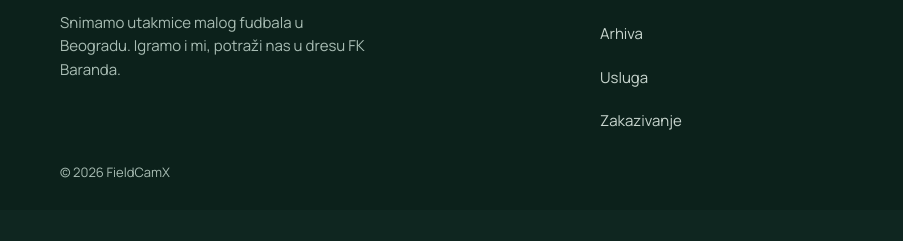
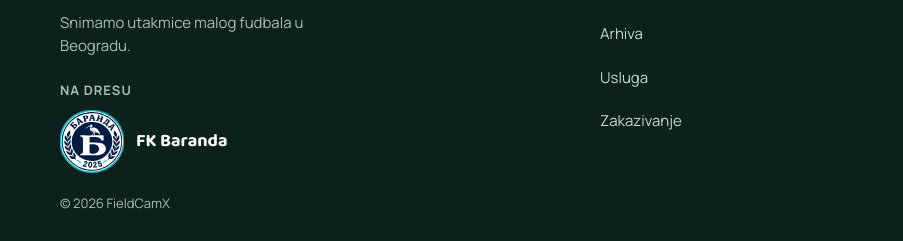
Before and after one commit to slobodansobat-art/FieldcamX, a plain HTML site: page arhiva.html in a window 1280 px wide. Shown: the part 1612-1853 px from the top of the page, 0-903 px from the left. Before the commit the page ends 1822 px from the top, so only its background shows below. Drawn offline with Linux system fonts and the light colour scheme.

Commit message:
Futer: grb FK Baranda pod natpisom 'Na dresu'
Co-Authored-By: Claude Opus 5.5 <noreply@anthropic.com>
Claude-Session: https://claude.ai/code/session_0165H5UVX59XREDVL3yaGWTr

```diff
--- a/arhiva.html
+++ b/arhiva.html
@@ -108,7 +108,11 @@
 <div style="max-width: 1160px; margin: 0 auto; padding: 44px 24px 20px; display: flex; flex-wrap: wrap; gap: 28px 56px">
 <div style="flex: 2 1 260px; min-width: 0">
 <img src="images/logo-sm.png" alt="FieldCamX" width="78" height="28" style="height: 28px; width: auto; display: block">
-<p style="margin: 14px 0 0; max-width: 34ch">Snimamo utakmice malog fudbala u Beogradu. Igramo i mi, potraži nas u dresu FK Baranda.</p>
+<p style="margin: 14px 0 0; max-width: 34ch">Snimamo utakmice malog fudbala u Beogradu.</p>
+<div style="margin-top: 22px">
+<p style="margin: 0 0 10px; font-size: 13px; font-weight: 700; letter-spacing: 1px; color: #A9BDB4">NA DRESU</p>
+<div style="display: flex; align-items: center; gap: 12px"><img src="images/fk-baranda.svg" alt="Grb FK Baranda" width="64" height="63" loading="lazy" style="display: block; width: 64px; height: auto"><span style="font-family: &quot;Baloo 2&quot;, sans-serif; font-weight: 700; font-size: 18px; color: #F5F7F3">FK Baranda</span></div>
+</div>
 </div>
 <nav aria-label="Stranice" style="flex: 1 1 140px; min-width: 0"><ul style="list-style: none; margin: 0; padding: 0"><li><a class="f-link" href="index.html">Početna</a></li><li><a class="f-link" href="arhiva.html">Arhiva</a></li><li><a class="f-link" href="usluga.html">Usluga</a></li><li><a class="f-link" href="zakazivanje.html">Zakazivanje</a></li></ul></nav>
 <div style="flex: 1 1 200px; min-width: 0">
```
Also changed, not shown: index.html (+5 -1 lines), usluga.html (+5 -1 lines), zakazivanje.html (+5 -1 lines).
